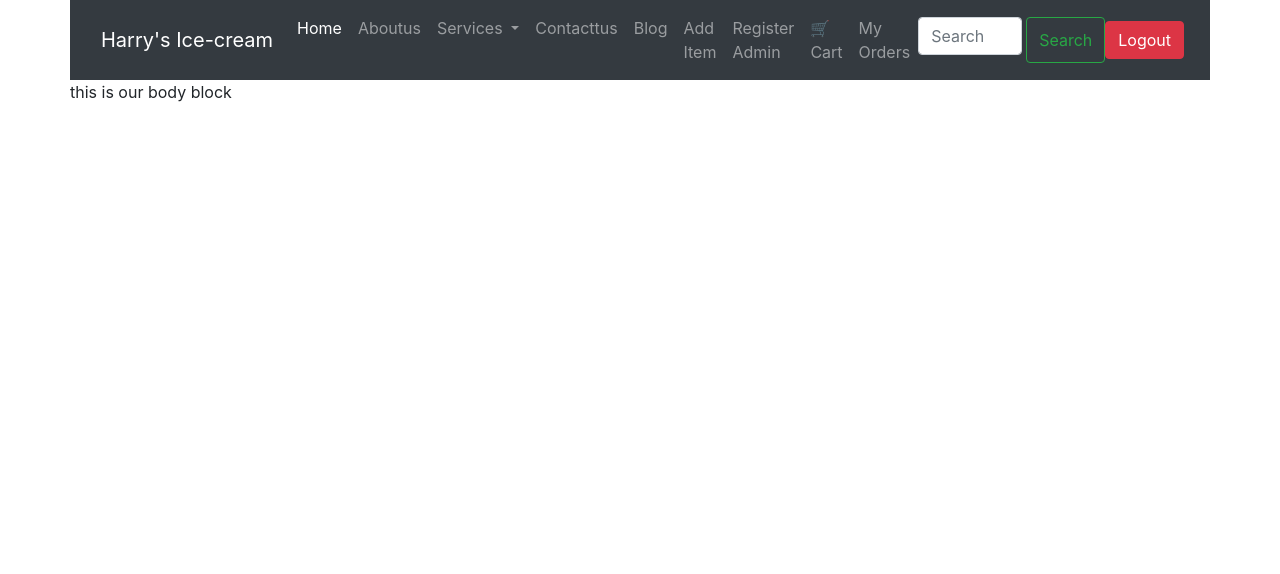
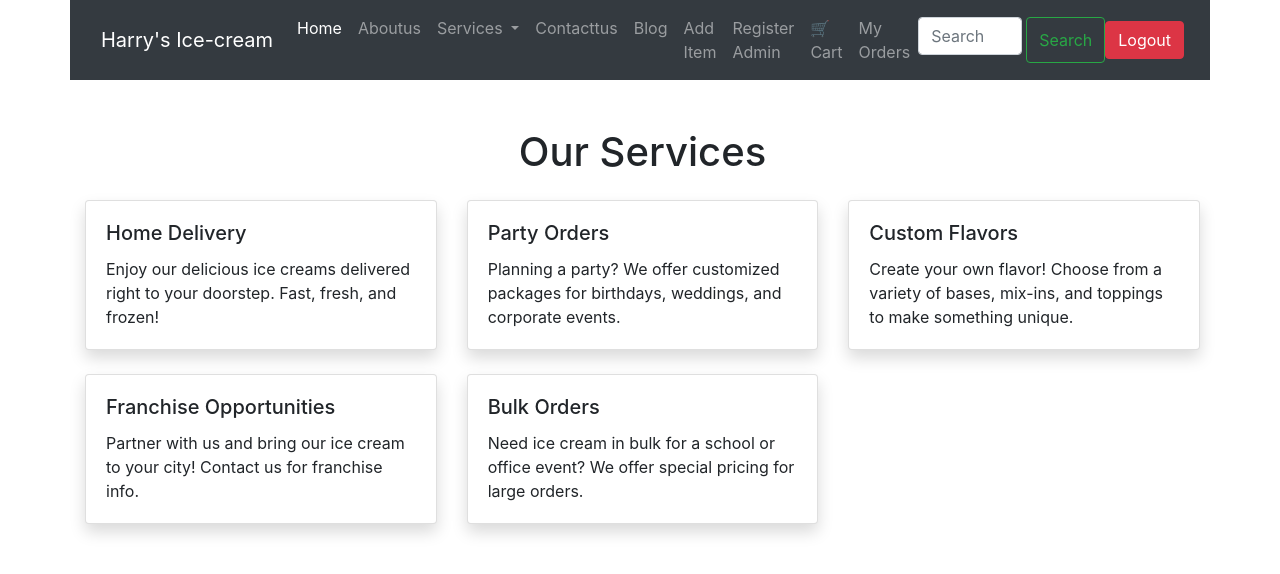
Before and after one commit to harshita993/harry_project, a Django app: page /service/ in a window 1280 px wide. Shown: the top 574 px of the page. Run offline with Django 5.2, Linux system fonts and the light colour scheme; a user stored in the database is signed in; data comes from the database, SQL or seed files in the repository; both versions use the stored data as it was after the commit; some libraries are stand-ins or nearby versions.

Commit message:
category wise service included

```diff
--- a/my_app/forms.py
+++ b/my_app/forms.py
@@ -4,4 +4,4 @@ from .models import Icecream
 class IcecreamForm(forms.ModelForm):
     class Meta:
         model = Icecream
-        fields = ['name', 'description', 'price', 'image']
+        fields = ['name', 'description', 'price', 'image',  'category']
--- a/my_app/models.py
+++ b/my_app/models.py
@@ -10,11 +10,17 @@ class Contact(models.Model):
     def __str__(self):
         return self.name # to define name in admin
 class Icecream(models.Model):
+    CATEGORY_CHOICES = [
+        ('Icecream', 'Icecream'),
+        ('Softy', 'Softy'),
+        ('Milkshake', 'Milkshake'),
+    ]
     name = models.CharField(max_length=100)
     description = models.TextField()
     image = models.ImageField(upload_to='icecream_images/', null=True, blank=True)
     price = models.DecimalField(max_digits=6, decimal_places=2)
     added_by = models.ForeignKey(User, on_delete=models.CASCADE, null=True, blank=True)
+    category = models.CharField(max_length=100, choices=CATEGORY_CHOICES)
     def __str__(self):
         return self.name
 
--- a/my_app/urls.py
+++ b/my_app/urls.py
@@ -22,6 +22,7 @@ urlpatterns = [
     path('cart/remove/<int:item_id>/', views.remove_from_cart, name='remove_from_cart'),
     path('cart/update/<int:item_id>/', views.update_cart_quantity, name='update_cart_quantity'),
     path('delete_order/<int:order_id>/', views.delete_order, name='delete_order'),
+    path('service/<str:category>/', views.services_by_category, name='services_by_category'),
 
 
 ]
--- a/my_app/views.py
+++ b/my_app/views.py
@@ -8,7 +8,12 @@ from django.contrib.auth.decorators import login_required
 from django.contrib.auth.models import User
 from .forms import IcecreamForm
 from django.core.paginator import Paginator
+
+
+def get_categories():
+    return Icecream.objects.values_list('category', flat=True).distinct()
 def register_view(request):
+
     if request.method == 'POST':
         username = request.POST.get("username")
         email = request.POST.get("email")
@@ -49,15 +54,18 @@ def login_view(request):
     return render(request,'login.html')
 @login_required(login_url='login')
 def index(request):
+    categories = get_categories()
     icecream_list = Icecream.objects.all()
     paginator = Paginator(icecream_list, 3)
     page_number = request.GET.get('page')
     icecreams = paginator.get_page(page_number)
     if request.user.is_authenticated:
         messages.success(request, f"Welcome, {request.user.username}!")
-    return render(request,"index.html",{'icecreams': icecreams})
+    return render(request,"index.html",{'icecreams': icecreams,'categories': categories})
+
 @login_required(login_url='login')
 def contact(request):
+    categories = get_categories()
     if request.method == "POST":
         firstname = request.POST.get("name")
         phoneno = request.POST.get("phone")
@@ -70,16 +78,27 @@ def contact(request):
         print(f"Received Contact Form: {firstname}, {phoneno}, {email}, {desc}")
         return redirect("contact")
     contacts = Contact.objects.all()
-    return render(request, "contact.html",{'contacts':contacts})
+    return render(request, "contact.html",{'contacts':contacts, 'categories': categories})
 
 @login_required(login_url='login')
 def about(request):
+    categories = get_categories()
     admin_users = User.objects.filter(is_superuser=True)
     print("Admins:", admin_users)
-    return render(request,"about.html", {'admin_users': admin_users})
+    return render(request,"about.html", {'admin_users': admin_users,'categories': categories})
 @login_required(login_url='login')
 def service(request):
-    return render(request,"service.html")
+    categories = get_categories()
+    return render(request,"service.html",{'categories': categories})
+def services_by_category(request, category):
+    items = Icecream.objects.filter(category=category)
+    categories = Icecream.objects.values_list('category', flat=True).distinct()
+    return render(request, 'category_service.html', {
+        'icecreams': items,
+        'categories': categories,
+        'selected_category': category
+    })
+
 @login_required(login_url='login')
 def update_contact(request,id):
     contact = Contact.objects.get(id=id)
@@ -107,6 +126,7 @@ def logoutuser(request):
     return redirect("login")
 @login_required
 def add_icecream(request):
+    categories = get_categories()
     if request.method == 'POST':
         form = IcecreamForm(request.POST, request.FILES)
         if form.is_valid():
@@ -124,7 +144,7 @@ def add_icecream(request):
             return redirect('home')
     else:
         form = IcecreamForm()
-    return render(request, 'add_icecream.html', {'form': form})
+    return render(request, 'add_icecream.html', {'form': form, 'categories': categories})
 @login_required(login_url='login')
 def icecream_detail(request, id):
     icecream = get_object_or_404(Icecream, id=id)
@@ -154,7 +174,7 @@ def icecream_edit(request, id):
                     author=request.user,
                     icecream=icecream
                 )
-            return redirect('icecream_detail', id=icecream.id)
+            return redirect('home')
     else:
         form = IcecreamForm(instance=icecream)
     return render(request, 'icecream_edit.html', {'form': form, 'icecream': icecream})
--- a/templates/base.html
+++ b/templates/base.html
@@ -28,14 +28,14 @@
                     <a class="nav-link" href='{% url "about" %}'> Aboutus</a>
                   </li>
                   <li class="nav-item dropdown">
-                    <a class="nav-link dropdown-toggle" href='{% url "service" %}' role="button" data-bs-toggle="dropdown" aria-expanded="false">
+                    <a class="nav-link dropdown-toggle" href='#' role="button" data-bs-toggle="dropdown" aria-expanded="false">
                       Services
                     </a>
                     <ul class="dropdown-menu">
-                      <li><a class="dropdown-item" href="#">Icecream</a></li>
-                      <li><a class="dropdown-item" href="#">Familypack</a></li>
-                      <li><hr class="dropdown-divider"></li>
-                      <li><a class="dropdown-item" href="#">Softy</a></li>
+                      <li><a class="dropdown-item" href="{% url 'service' %}">All Services</a></li>
+                      {% for cat in categories %}
+                        <li><a class="dropdown-item" href="{% url 'services_by_category' category=cat %}">{{ cat }}</a></li>
+                      {% endfor %}
                     </ul>
                   </li>
                   <li class="nav-item">
--- a/templates/contact.html
+++ b/templates/contact.html
@@ -5,7 +5,7 @@
 
 {% block content %}
 <div class = "container-fluid px-0 my-0">
-    <img src="/static/media/contactus.png" class = "d-block img-fluid" style = "height:390px; width:77%;">
+    <img src="/static/media/contactus.png" class = "d-block img-fluid" style = "height:390px; width:91%;">
     <h1 class="position-absolute text-white" style="top:140px; left:320px;">Contact-Us</h1>
 </div>
 <div class="container my-1" >
--- a/templates/index.html
+++ b/templates/index.html
@@ -11,14 +11,14 @@
         </div>
         <div class="carousel-inner">
           <div class="carousel-item active">
-            <img src="https://media.istockphoto.com/id/157472912/photo/ice-cream-composition-on-a-bowl.jpg?s=1024x1024&w=is&k=20&c=WRb5JZpe8si-1X8Vn_fGnIsUTvozKD-V5XqnAq5U4A0=" style="height: 400px; width: 77%; object-fit: cover;" class="d-block img-fluid" alt="...">
+            <img src="https://media.istockphoto.com/id/157472912/photo/ice-cream-composition-on-a-bowl.jpg?s=1024x1024&w=is&k=20&c=WRb5JZpe8si-1X8Vn_fGnIsUTvozKD-V5XqnAq5U4A0=" style="height: 400px; width: 91%; object-fit: cover;" class="d-block img-fluid" alt="...">
             <div class="carousel-caption d-none d-md-block">
               <h5>welcome to our Icecream store</h5>
 
             </div>
           </div>
           <div class="carousel-item">
-            <img src="https://media.istockphoto.com/id/1335243784/photo/young-woman-on-purple-background.jpg?s=1024x1024&w=is&k=20&c=X98PyGee7jKENxBRbLTJPOmuRBDfo3XBaLorF5-Gy_U=" style="height: 400px; width: 100%;" class="d-block img-fluid" alt="...">
+            <img src="https://media.istockphoto.com/id/1335243784/photo/young-woman-on-purple-background.jpg?s=1024x1024&w=is&k=20&c=X98PyGee7jKENxBRbLTJPOmuRBDfo3XBaLorF5-Gy_U=" style="height: 400px; width: 120%;" class="d-block img-fluid" alt="...">
             <div class="carousel-caption d-none d-md-block">
               <h5>we love to serve Icecream</h5>
             </div>
--- a/templates/service.html
+++ b/templates/service.html
@@ -1,5 +1,56 @@
 {% extends "base.html" %}
- {% block title %}{% endblock title %}
- {% block content %}
- this is our body block
- {% endblock content %}
+{% block title %}Our Services{% endblock title %}
+
+{% block content %}
+<div class="container my-5">
+    <h1 class="text-center mb-4">Our Services</h1>
+    <div class="row row-cols-1 row-cols-md-2 row-cols-lg-3 g-4">
+
+        <div class="col">
+            <div class="card h-100 shadow">
+                <div class="card-body">
+                    <h5 class="card-title">Home Delivery</h5>
+                    <p class="card-text">Enjoy our delicious ice creams delivered right to your doorstep. Fast, fresh, and frozen!</p>
+                </div>
+            </div>
+        </div>
+
+        <div class="col">
+            <div class="card h-100 shadow">
+                <div class="card-body">
+                    <h5 class="card-title">Party Orders</h5>
+                    <p class="card-text">Planning a party? We offer customized packages for birthdays, weddings, and corporate events.</p>
+                </div>
+            </div>
+        </div>
+
+        <div class="col">
+            <div class="card h-100 shadow">
+                <div class="card-body">
+                    <h5 class="card-title">Custom Flavors</h5>
+                    <p class="card-text">Create your own flavor! Choose from a variety of bases, mix-ins, and toppings to make something unique.</p>
+                </div>
+            </div>
+        </div>
+
+        <div class="col">
+            <div class="card h-100 shadow">
+                <div class="card-body">
+                    <h5 class="card-title">Franchise Opportunities</h5>
+                    <p class="card-text">Partner with us and bring our ice cream to your city! Contact us for franchise info.</p>
+                </div>
+            </div>
+        </div>
+
+        <div class="col">
+            <div class="card h-100 shadow">
+                <div class="card-body">
+                    <h5 class="card-title">Bulk Orders</h5>
+                    <p class="card-text">Need ice cream in bulk for a school or office event? We offer special pricing for large orders.</p>
+                </div>
+            </div>
+        </div>
+
+    </div>
+</div>
+{% endblock content %}
--- a/templates/update_contact.html
+++ b/templates/update_contact.html
@@ -5,10 +5,10 @@
 
 {% block content %}
 <div class = "container-fluid px-0 my-0">
-    <img src="/static/media/contactus.png" class = "d-block w-100" style = "height:350px; width:100%;">
+    <img src="/static/media/contactus.png" class = "d-block img-fluid" style = "height:390px; width:91%;"">
     <h1 style = "position:absolute; top:140px; color:white; left:280px;">Update Contact-Us</h1>
 
-<div class="container my-2" >
+<div class="container my-1" >
     <div class="row">
     </br>
         <div class="col-md-6 d-flex flex-column justify-content-center" style="background-color:pink;">
```
Also changed, not shown: templates/category_service.html (added, +23 -0 lines), db.sqlite3, my_app/migrations/0006_icecream_category.py (added), static/media/icecream_images/chocolate_milkshake.jpg (added), static/media/icecream_images/chocolate_milkshake_5gpl6OJ.jpg (added), static/media/icecream_images/premix_softy.jpg (added), static/media/premix_softy.jpg (added).
